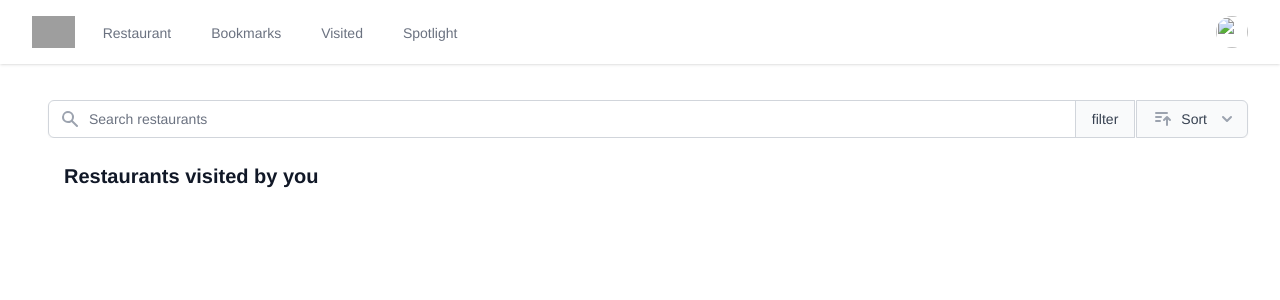
After one commit to dhinesh-kumar-m/foodapp, a Django app: page /visited/ in a window 1280 px wide. The commit adds this page. Shown: the top 300 px of the page. Run offline with Django 4.2, Linux system fonts and the light colour scheme; a user stored in the database is signed in; data that the repository does not hold is empty; style sheets or scripts are compiled from the project's sources; some libraries are stand-ins or nearby versions; grey boxes are pictures that could not be loaded.

Commit message:
Slice visited contents from restaurant app

```diff
--- a/foodapp/urls.py
+++ b/foodapp/urls.py
@@ -29,6 +29,7 @@ urlpatterns = [
     path("restaurant/", include("restaurant.urls")),
     path("bookmarks/", include("bookmark.urls")),
     path("spotlights/", include("spotlight.urls")),
+    path("visited/", include("visited.urls")),
     path("__reload__/", include("django_browser_reload.urls")),
 ]
 if settings.DEBUG:
--- a/restaurant/templates/base.html
+++ b/restaurant/templates/base.html
@@ -36,7 +36,7 @@
                         <a href="{% url 'bookmark:bookmark_list' %}"
                             class="{% if request.path == '/restaurant/bookmark' %}border-red-500 text-gray-900{% endif %}border-transparent text-gray-500 hover:border-gray-300 hover:text-gray-700 inline-flex items-center px-1 pt-1 border-b-2 text-sm font-medium">
                             Bookmarks </a>
-                            <a href="{% url 'restaurant:visited_list' %}"
+                            <a href="{% url 'visited:visited_list' %}"
                             class="{% if request.path == '/restaurant/visited' %}border-red-500 text-gray-900{% endif %}border-transparent text-gray-500 hover:border-gray-300 hover:text-gray-700 inline-flex items-center px-1 pt-1 border-b-2 text-sm font-medium">
                             Visited </a>
                         <a href="{% url 'spotlight:spotlight_list' %}"
--- a/restaurant/templates/restaurant/list.html
+++ b/restaurant/templates/restaurant/list.html
@@ -52,7 +52,7 @@
             </div>
             </a>
             {% if page == 'visited' %}
-            <form action="{% url 'restaurant:remove_visited' restaurant.id %}" method="post">
+            <form action="{% url 'visited:remove_visited' restaurant.id %}" method="post">
               {% csrf_token %}
               <button class="z-10 relative text-lg font-semibold text-white bottom-60 right-2 bg-red-600 p-0.5 rounded-full" type="submit"><span><svg class="w-4 h-4" fill="#ffffff" xmlns="http://www.w3.org/2000/svg" viewBox="0 0 30 30" width="60px" height="60px">    <path d="M 7 4 C 6.744125 4 6.4879687 4.0974687 6.2929688 4.2929688 L 4.2929688 6.2929688 C 3.9019687 6.6839688 3.9019687 7.3170313 4.2929688 7.7070312 L 11.585938 15 L 4.2929688 22.292969 C 3.9019687 22.683969 3.9019687 23.317031 4.2929688 23.707031 L 6.2929688 25.707031 C 6.6839688 26.098031 7.3170313 26.098031 7.7070312 25.707031 L 15 18.414062 L 22.292969 25.707031 C 22.682969 26.098031 23.317031 26.098031 23.707031 25.707031 L 25.707031 23.707031 C 26.098031 23.316031 26.098031 22.682969 25.707031 22.292969 L 18.414062 15 L 25.707031 7.7070312 C 26.098031 7.3170312 26.098031 6.6829688 25.707031 6.2929688 L 23.707031 4.2929688 C 23.316031 3.9019687 22.682969 3.9019687 22.292969 4.2929688 L 15 11.585938 L 7.7070312 4.2929688 C 7.5115312 4.0974687 7.255875 4 7 4 z"/></svg></span></button>
             </form>
--- a/restaurant/templates/restaurant/visited/list.html
+++ /dev/null
@@ -1 +0,0 @@
-{% include 'restaurant/list.html' with page="visited" %}
--- a/restaurant/urls.py
+++ b/restaurant/urls.py
@@ -6,7 +6,6 @@ app_name = "restaurant"
 
 urlpatterns = [
     path("", views.RestaurantList.as_view(), name="restaurant_list"),
-    path("visited", views.VisitedList.as_view(), name="visited_list"),
     path("<pk>", views.RestaurantDetail.as_view(), name="restaurant_detail"),
     path("review/<pk>", views.AddReview.as_view(), name="review"),
     path(
@@ -19,5 +18,4 @@ urlpatterns = [
         views.DeleteReview.as_view(),
         name="review_delete",
     ),
-    path("visited/<int:restaurant_id>", views.delete_visited, name="remove_visited"),
 ]
--- a/restaurant/views.py
+++ b/restaurant/views.py
@@ -1,5 +1,4 @@
 from django.contrib.auth.mixins import LoginRequiredMixin
-from django.shortcuts import get_object_or_404
 from django.shortcuts import redirect
 from django.urls import reverse
 from django.urls import reverse_lazy
@@ -29,15 +28,6 @@ class RestaurantFilterMixin(ListView):
 
 class RestaurantList(RestaurantFilterMixin):
     template_name = "restaurant/list.html"
-
-
-class VisitedList(LoginRequiredMixin, RestaurantFilterMixin):
-    template_name = "restaurant/visited/list.html"
-
-    def get_queryset(self):
-        queryset = super().get_queryset()
-        queryset = queryset.filter(users_visit=self.request.user)
-        return queryset
 
 
 class RestaurantDetail(LoginRequiredMixin, DetailView):
@@ -79,9 +69,3 @@ class UpdateReview(ReviewMixin, UpdateView):
 
 class DeleteReview(ReviewMixin, DeleteView):
     pass
-
-
-def delete_visited(request, restaurant_id):
-    restaurant = get_object_or_404(Restaurant, id=restaurant_id)
-    request.user.restaurants_visited.remove(restaurant)
-    return redirect("restaurant:visited_list")
--- /dev/null
+++ b/visited/templates/visited/list.html
@@ -0,0 +1 @@
+{% include 'restaurant/list.html' with page="visited" %}
--- /dev/null
+++ b/visited/urls.py
@@ -0,0 +1,10 @@
+from django.urls import path
+
+from . import views
+
+app_name = "visited"
+
+urlpatterns = [
+    path("", views.VisitedList.as_view(), name="visited_list"),
+    path("<int:restaurant_id>", views.delete_visited, name="remove_visited"),
+]
--- a/visited/views.py
+++ b/visited/views.py
@@ -1,3 +1,23 @@
 from django.shortcuts import render
+from django.contrib.auth.mixins import LoginRequiredMixin
+from restaurant.views import RestaurantFilterMixin
+from restaurant.models import Restaurant
+from django.shortcuts import get_object_or_404
+from django.shortcuts import redirect
 
 # Create your views here.
+
+
+class VisitedList(LoginRequiredMixin, RestaurantFilterMixin):
+    template_name = "visited/list.html"
+
+    def get_queryset(self):
+        queryset = super().get_queryset()
+        queryset = queryset.filter(users_visit=self.request.user)
+        return queryset
+
+
+def delete_visited(request, restaurant_id):
+    restaurant = get_object_or_404(Restaurant, id=restaurant_id)
+    request.user.restaurants_visited.remove(restaurant)
+    return redirect("visited:visited_list")
```
